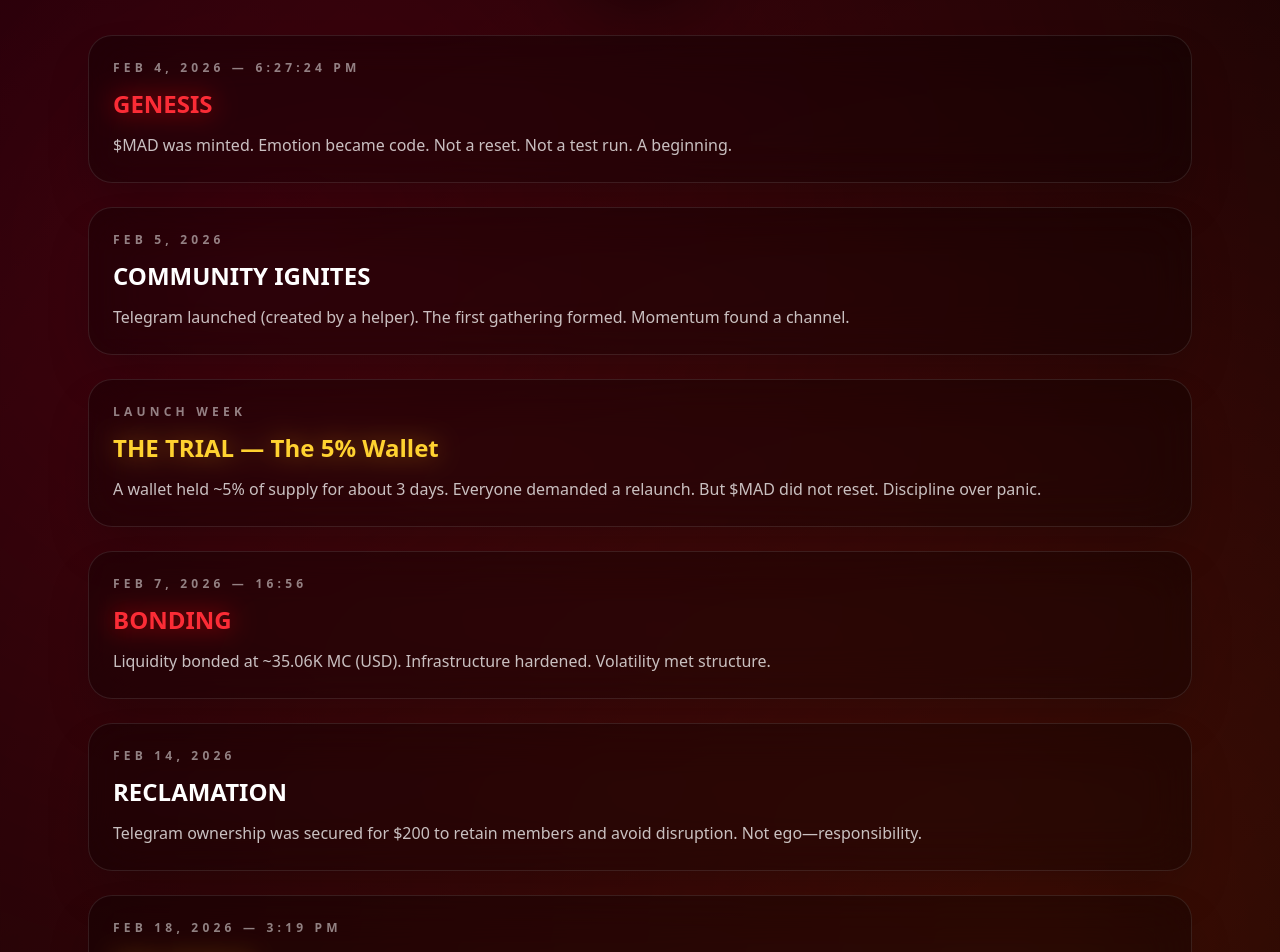
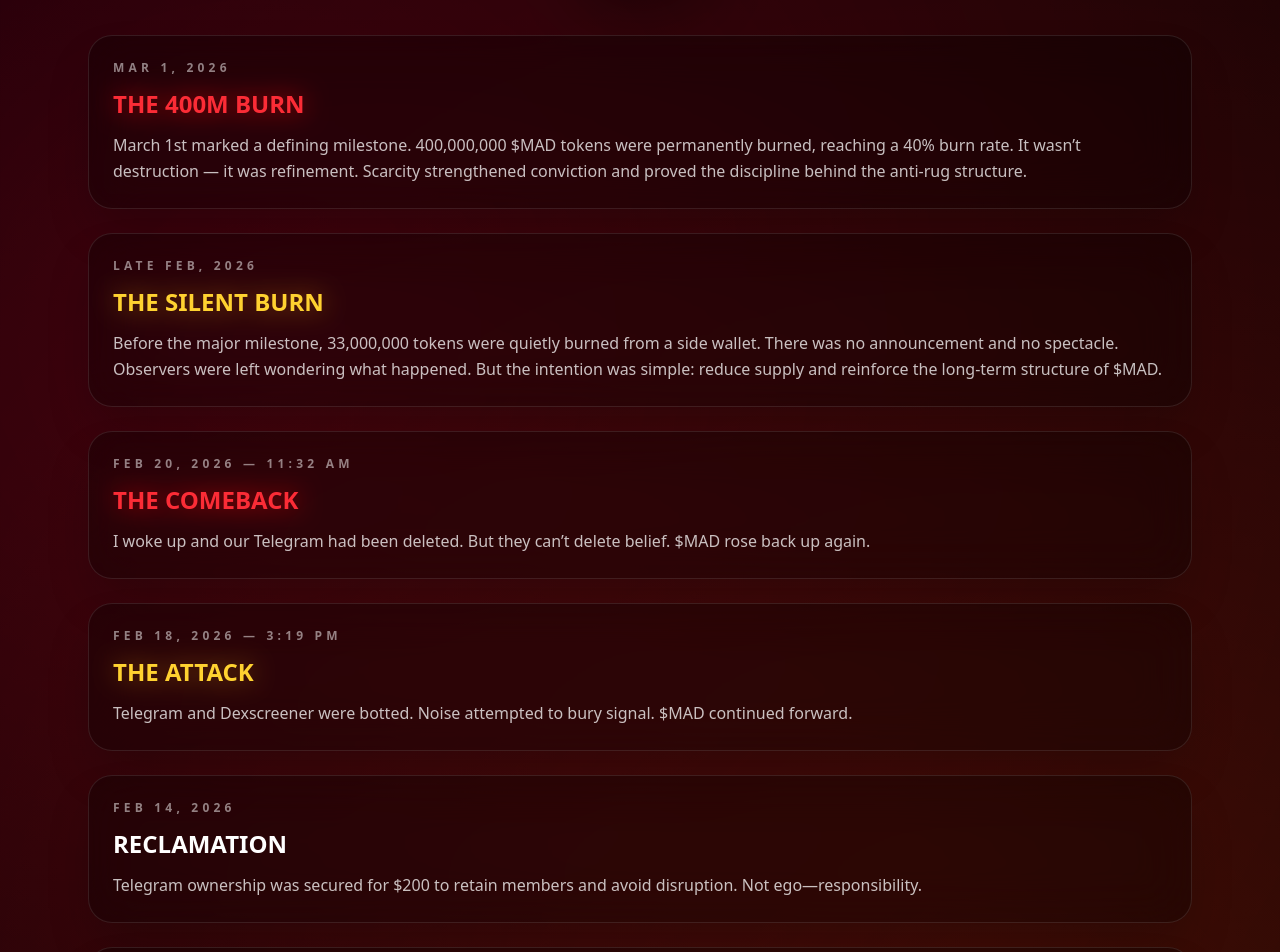
Before and after one commit to devmadcoin/mad-coin, a Next.js app: page /lore in a window 1280 px wide. Shown: the part 520-1472 px from the top of the page. Built offline with nearby package versions, Linux system fonts and the light colour scheme.

Commit message:
Update page.tsx

```diff
--- a/app/lore/page.tsx
+++ b/app/lore/page.tsx
@@ -13,10 +13,46 @@
 
 const EVENTS: LoreEvent[] = [
   {
-    date: "Feb 4, 2026 — 6:27:24 PM",
-    title: "GENESIS",
-    desc: "$MAD was minted. Emotion became code. Not a reset. Not a test run. A beginning.",
+    date: "Mar 1, 2026",
+    title: "THE 400M BURN",
+    desc: "March 1st marked a defining milestone. 400,000,000 $MAD tokens were permanently burned, reaching a 40% burn rate. It wasn’t destruction — it was refinement. Scarcity strengthened conviction and proved the discipline behind the anti-rug structure.",
     accent: "red",
+  },
+  {
+    date: "Late Feb, 2026",
+    title: "THE SILENT BURN",
+    desc: "Before the major milestone, 33,000,000 tokens were quietly burned from a side wallet. There was no announcement and no spectacle. Observers were left wondering what happened. But the intention was simple: reduce supply and reinforce the long-term structure of $MAD.",
+    accent: "amber",
+  },
+  {
+    date: "Feb 20, 2026 — 11:32 AM",
+    title: "THE COMEBACK",
+    desc: "I woke up and our Telegram had been deleted. But they can’t delete belief. $MAD rose back up again.",
+    accent: "red",
+  },
+  {
+    date: "Feb 18, 2026 — 3:19 PM",
+    title: "THE ATTACK",
+    desc: "Telegram and Dexscreener were botted. Noise attempted to bury signal. $MAD continued forward.",
+    accent: "amber",
+  },
+  {
+    date: "Feb 14, 2026",
+    title: "RECLAMATION",
+    desc: "Telegram ownership was secured for $200 to retain members and avoid disruption. Not ego—responsibility.",
+    accent: "neutral",
+  },
+  {
+    date: "Feb 7, 2026 — 16:56",
+    title: "BONDING",
+    desc: "Liquidity bonded at ~35.06K MC (USD). Infrastructure hardened. Volatility met structure.",
+    accent: "red",
+  },
+  {
+    date: "Launch week",
+    title: "THE TRIAL — The 5% Wallet",
+    desc: "A wallet held ~5% of supply for about 3 days. Everyone demanded a relaunch. But $MAD did not reset. Discipline over panic.",
+    accent: "amber",
   },
   {
     date: "Feb 5, 2026",
@@ -25,33 +61,9 @@
     accent: "neutral",
   },
   {
-    date: "Launch week",
-    title: "THE TRIAL — The 5% Wallet",
-    desc: "A wallet held ~5% of supply for about 3 days. Everyone demanded a relaunch. But $MAD did not reset. Discipline over panic.",
-    accent: "amber",
-  },
-  {
-    date: "Feb 7, 2026 — 16:56",
-    title: "BONDING",
-    desc: "Liquidity bonded at ~35.06K MC (USD). Infrastructure hardened. Volatility met structure.",
-    accent: "red",
-  },
-  {
-    date: "Feb 14, 2026",
-    title: "RECLAMATION",
-    desc: "Telegram ownership was secured for $200 to retain members and avoid disruption. Not ego—responsibility.",
-    accent: "neutral",
-  },
-  {
-    date: "Feb 18, 2026 — 3:19 PM",
-    title: "THE ATTACK",
-    desc: "Telegram and Dexscreener were botted. Noise attempted to bury signal. $MAD continued forward.",
-    accent: "amber",
-  },
-  {
-    date: "Feb 20, 2026 — 11:32 AM",
-    title: "THE COMEBACK",
-    desc: "I woke up and our Telegram had been deleted. But they can’t delete belief. $MAD rose back up again.",
+    date: "Feb 4, 2026 — 6:27:24 PM",
+    title: "GENESIS",
+    desc: "$MAD was minted. Emotion became code. Not a reset. Not a test run. A beginning.",
     accent: "red",
   },
 ];
@@ -70,7 +82,10 @@
       </span>
     );
   }
-  if (tone === "neutral") return <span className="text-white">{children}</span>;
+
+  if (tone === "neutral") {
+    return <span className="text-white">{children}</span>;
+  }
 
   return (
     <span className="text-red-500 drop-shadow-[0_0_12px_rgba(255,0,0,0.65)]">
@@ -97,7 +112,8 @@
           </h1>
 
           <p className="mx-auto mt-5 max-w-2xl text-white/65 leading-relaxed">
-            Not a dev log. A founder chronicle. Structure before hype. Discipline over panic.
+            Not a dev log. A founder chronicle. Structure before hype. Discipline
+            over panic.
           </p>
 
           {/* Sticker */}
@@ -129,9 +145,7 @@
                 <AccentText tone={e.accent}>{e.title}</AccentText>
               </h3>
 
-              <p className="mt-3 text-white/75 leading-relaxed">
-                {e.desc}
-              </p>
+              <p className="mt-3 text-white/75 leading-relaxed">{e.desc}</p>
             </div>
           ))}
 
@@ -158,7 +172,8 @@
             <p className="mt-4 text-white/70">
               But you can’t delete belief.
               <br />
-              And <span className="text-red-500 font-bold">$MAD</span> doesn’t reset.
+              And <span className="text-red-500 font-bold">$MAD</span> doesn’t
+              reset.
             </p>
           </div>
         </div>
```
